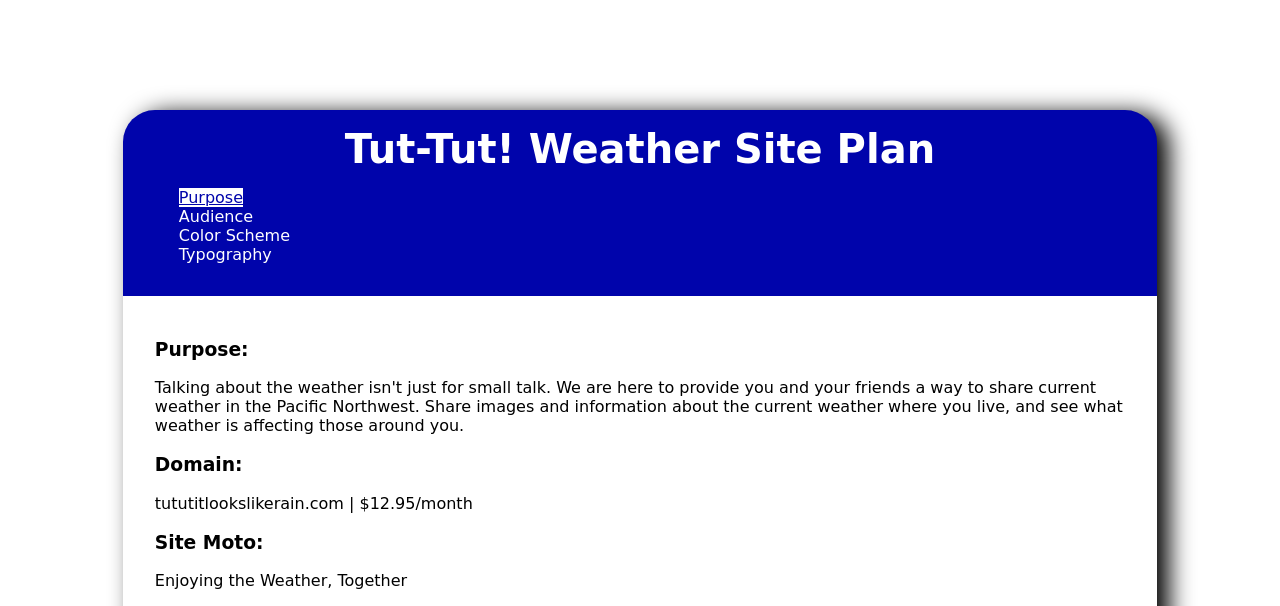
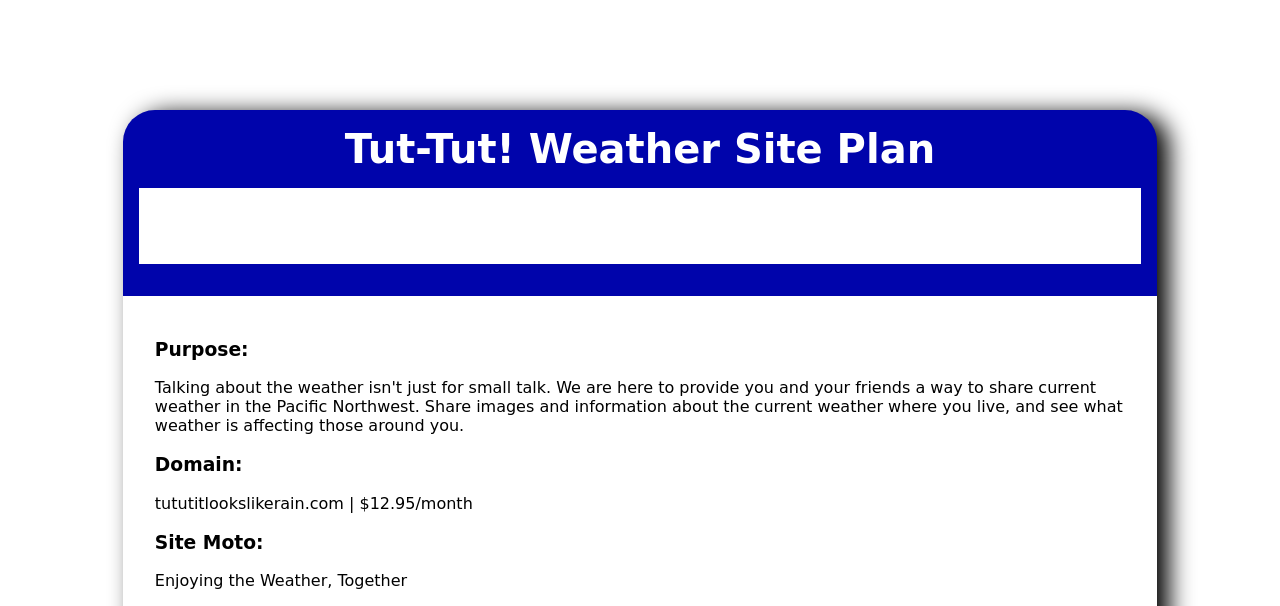
Before and after one commit to KolKhaos/kolkhaos.github.io, a plain HTML site: page lesson3/index.html in a window 1280 px wide. In both pictures the pointer is over the link "Purpose". Shown: the top 606 px of the page. Drawn offline with Linux system fonts and the light colour scheme; a web font is replaced by a local one.

Commit message:
finding boxes

```diff
--- a/lesson3/css/styles.css
+++ b/lesson3/css/styles.css
@@ -46,9 +46,9 @@ header {
     border-top-left-radius: inherit;
     border-top-right-radius: inherit;
 }
-/*nav and nav related elements */
+/* nav and nav related elements */
 nav {
-    background-color: var(--color-secondary);
+    background-color: var(--color-main);
     display: block;
     text-decoration: none;
 }
@@ -67,12 +67,12 @@ li a {
 }
 
 li a:hover {
-    color: var(--color-secondary);
+    color: var(--color-main);
     background-color: var(--color-main);
     text-decoration: underline;
 
 }
-/*end nav elements*/
+/* end nav elements */
 
 h1 {
     font-size: 2.5em;
```
